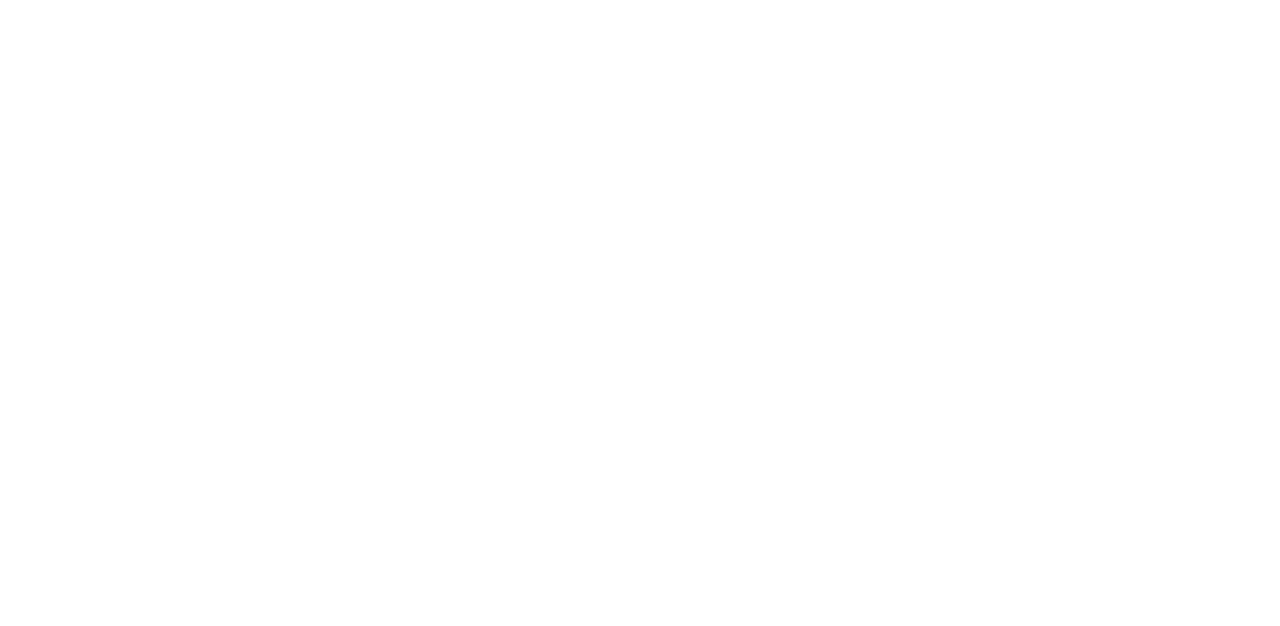
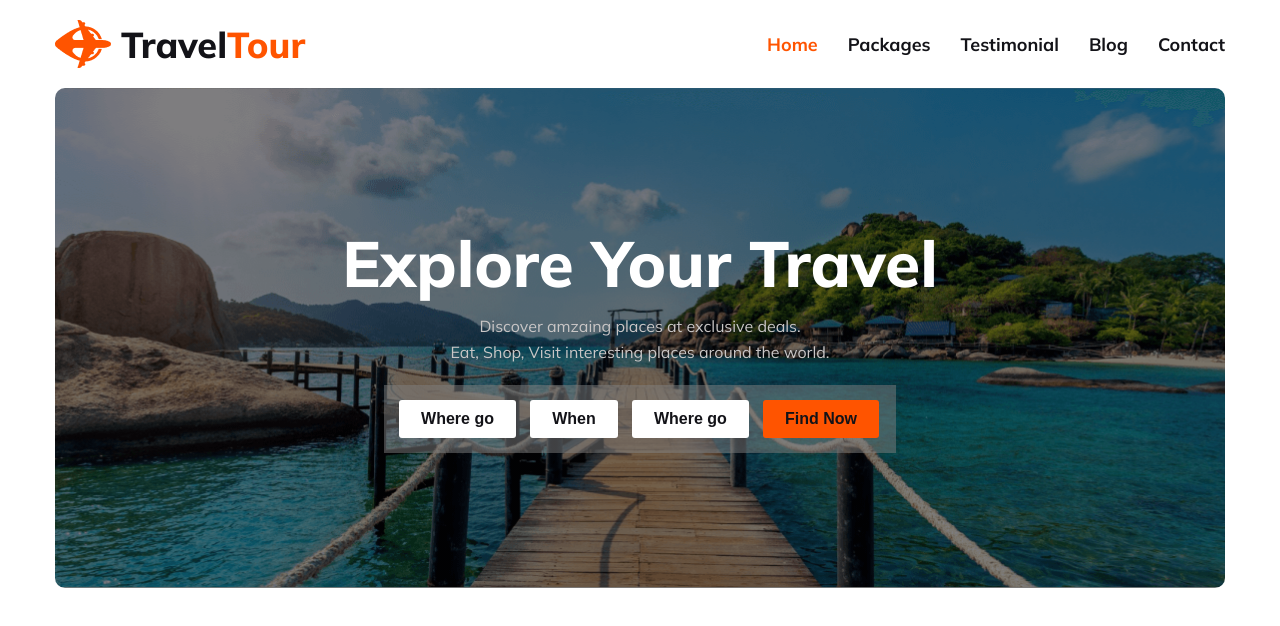
Before and after one commit to boktearhossen/assignment-2-travel-tour, a plain HTML site: page index.html in a window 1280 px wide. Drawn offline with Linux system fonts and the light colour scheme.

Commit message:
added header and banner section

```diff
--- a/index.css
+++ b/index.css
@@ -1,3 +1,112 @@
 body{
     font-family: 'Mulish', sans-serif;
 }
+li{
+   list-style: none;
+}
+*{
+    margin: 0;
+    padding: 0;
+}
+img{
+    width: 100%;
+}
+.container{
+    max-width: 1170px;
+    margin: 0 auto;
+    padding: 0 10px;
+}
+
+
+
+
+/* header */
+.nav{
+    display: flex;
+    justify-content: space-between;
+    align-items: center;
+    padding: 20px 0;
+}
+
+.header-left{
+    display: flex;
+    justify-content: space-between;
+    align-items: center;
+}
+.header-left h2{
+color: #131318;
+font-size: 36px;
+font-weight: 800;
+margin-left: 10px;
+}
+.header-left span{
+color: #FF5400;
+}
+
+.nav-link{
+    display: flex;
+}
+.nav-link li{
+color: #131318;
+font-size: 18px;
+font-weight: 700;
+margin-left: 30px;
+}
+.nav-link li:first-child{
+color: #FF5400;
+font-size: 18px;
+font-weight: 700;
+margin-left: 30px;
+}
+.menu{
+    display: none;
+}
+
+
+/* banner ====================================================================*/
+.banner{
+            background: linear-gradient(rgba(0, 0, 0, 0.5), rgba(0, 0, 0, 0.5)), url('./image/Group\ 13\ \(1\)\ \(1\).png');
+            background-size: cover;
+            background-position: center;
+            background-repeat: no-repeat;
+            display: flex;
+            height: 500px;
+            justify-content: center;
+            align-items: center;
+            flex-direction: column;
+            border-radius: 10px;
+            color: white;
+            text-align: center;
+}
+.banner h2{
+    color: #FFF;
+    font-family: Mulish;
+    font-size: 64px;
+    font-weight: 800;
+    margin-bottom: 10px;
+}
+.banner p{
+color: rgb(201, 198, 198);
+font-size: 16px;
+font-weight: 400;
+line-height: 26px;
+}
+.banner-button{
+    margin-top: 20px;
+    background-color: rgba(128, 128, 128, 0.5);
+    color: white;
+    padding: 15px 7px 15px 15px;
+}
+.banner-button button:last-child{
+  background-color: #FF5400;
+}
+.button{
+color: #131318;
+background: #fff;
+font-size: 16px;
+font-weight: 700;
+padding: 10px 22px;
+border: none;
+border-radius: 3px;
+margin-right: 10px;
+}
--- a/index.html
+++ b/index.html
@@ -13,11 +13,45 @@
     <link rel="preconnect" href="https://fonts.googleapis.com">
 <link rel="preconnect" href="https://fonts.gstatic.com" crossorigin>
 <link href="https://fonts.googleapis.com/css2?family=Mulish:wght@400;500;600;700;800&display=swap" rel="stylesheet">
+<link rel="stylesheet" href="https://cdnjs.cloudflare.com/ajax/libs/font-awesome/5.15.3/css/all.min.css">
+
+
 </head>
 <body>
 
-
-
+<header class="container">
+    <nav class="nav">
+        <div class="header-left">
+           <img src="./image/Group 40071 (2).png" alt="">
+           <h2>Travel<span>Tour</span></h2>
+        </div>
+        <div class="header-right">
+          <ul class="nav-link">
+            <li>Home</li>
+            <li>Packages</li>
+            <li>Testimonial</li>
+            <li>Blog</li>
+            <li>Contact</li>
+        </ul>
+        <li class="menu"><i class="fas fa-bars"></i></li>
+        </div>
+    </nav>
+</header>
+<!-- banner section start here-->
+  <div class="container">
+     <div class="banner">
+        <h2>Explore Your Travel</h2>
+        <p class="sub-headding">Discover amzaing places at exclusive deals. <br>
+        Eat, Shop, Visit interesting places around the world.</p>
+        <div class="banner-button">
+          <button class="button">Where go</button>
+          <button class="button">When</button>
+          <button class="button">Where go</button>
+          <button class="button">Find Now</button>
+        </div>
+     </div>
+  </div>
+<!-- banner section end  here-->
 
 </body>
 </html>
--- a/responsive.css
+++ b/responsive.css
@@ -0,0 +1,14 @@
+/* header */
+
+
+@media screen and (max-width: 600px){
+
+    .nav-link {
+        display: none;
+    };
+    .menu{
+        display: block;
+    }
+}
+
+/* banner */
```
